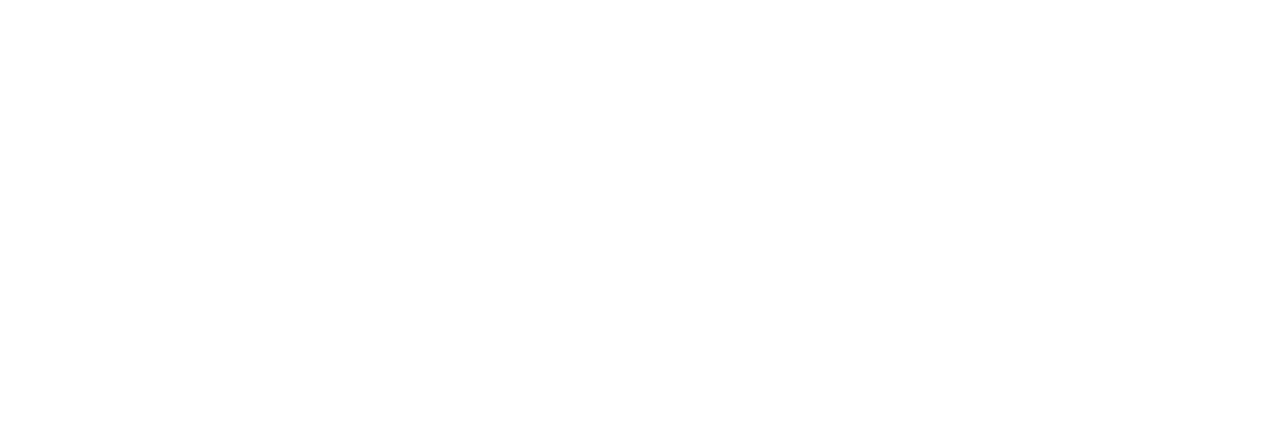
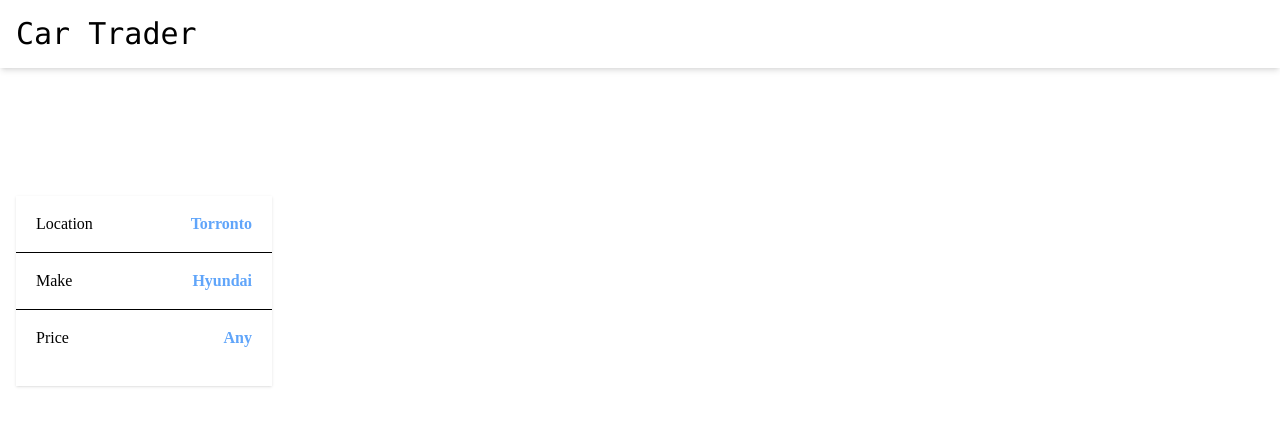
Before and after one commit to suvankar-das/nuxt-bootcamp, a Nuxt app: page / in a window 1280 px wide. Shown: the top 426 px of the page. Built offline with nearby package versions, Linux system fonts and the light colour scheme.

Commit message:
adding car side bar for filteration

```diff
--- a/app.vue
+++ b/app.vue
@@ -1,3 +1,47 @@
 <template>
-  <div></div>
+  <div>
+    <!-- navbar start-->
+    <header
+      class="sticky top-0 z-50 flex justify-between items-center space-x-1 shadow-md border-b p-4"
+    >
+      <a href="" class="text-3xl font-mono">Car Trader</a>
+    </header>
+    <!-- navbar endz -->
+
+    <!-- Cars Listing Page -->
+    <div class="mx-auto mt-4 space-y-4 max-w-7xl px-4">
+      <div class="mt-32 flex">
+        <!-- Car side bar -->
+        <div class="shadow border w-64 mr-10 z-30 h-[190px]">
+          <div class="p-5 flex justify-between relative cursor-pointer custom-border-bottom">
+            <h3>Location</h3>
+            <h3 class="capitalize text-blue-400 font-bold">Torronto</h3>
+
+            <!-- Modal Popup -->
+            <!-- <div class="left-56 p-5 absolute border shadow top-1 -m-1 bg-white">
+              <input class="border p-1 rounded" type="text"/>
+              <button class="bg-blue-400 mt-2 w-full rounded text-white p-1">Apply</button>
+            </div> -->
+          </div>
+
+
+          <div class="p-5 flex justify-between relative cursor-pointer custom-border-bottom">
+            <h3>Make</h3>
+            <h3 class="capitalize text-blue-400 font-bold">Hyundai</h3>
+          </div>
+
+          <div class="p-5 flex justify-between relative cursor-pointer">
+            <h3>Price</h3>
+            <h3 class="capitalize text-blue-400 font-bold">Any</h3>
+          </div>
+        </div>
+
+        <!-- Car side bar end-->
+
+        <!-- Actual Car  -->
+        <!-- Actual Car  end-->
+      </div>
+    </div>
+    <!-- Cars Listing Page end -->
+  </div>
 </template>
--- a/assets/css/app.css
+++ b/assets/css/app.css
@@ -138,3 +138,7 @@
 .txt-big-custom {
     font-size: 7rem !important;
 }
+
+.custom-border-bottom{
+    border-bottom: 1px solid black !important;
+}
```
Also changed, not shown: html/homepage.html (renamed from assets/css/html/homepage.html).
